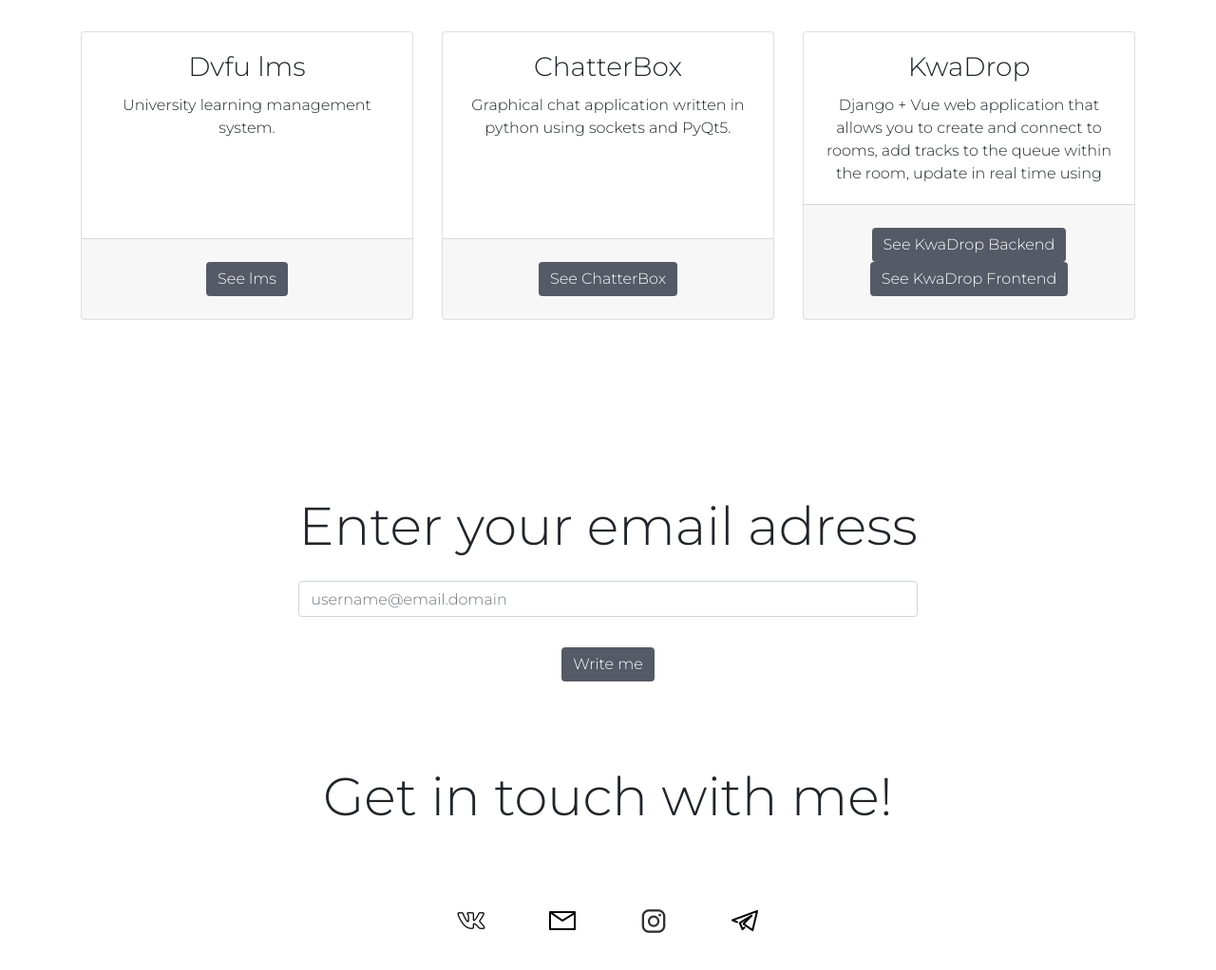
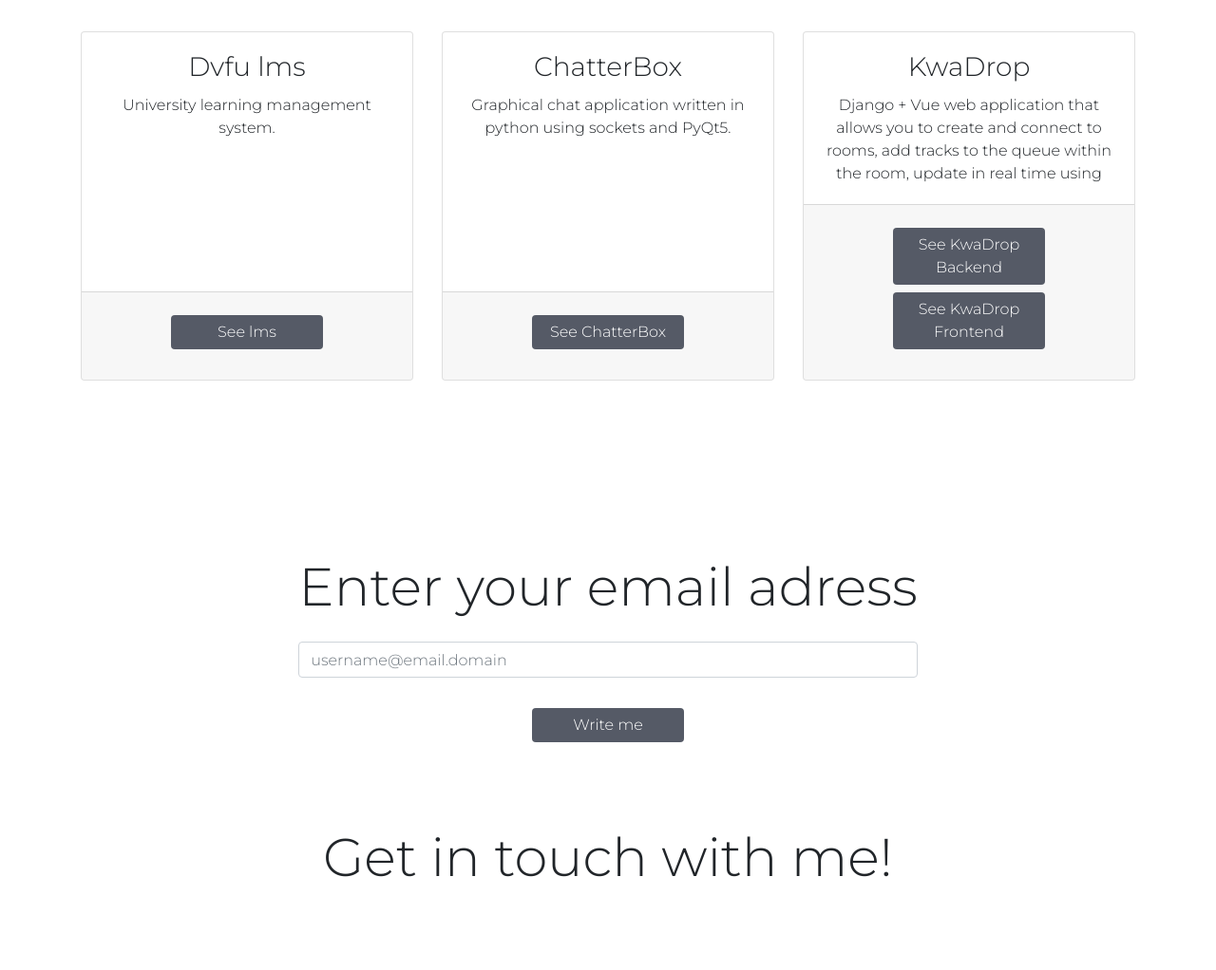
Before and after one commit to FroggyKwa/golovankov.ru, a PHP site: page / in a window 1280 px wide. Shown: the part 1007-2029 px from the top of the page at 95% size. Run offline with PHP 8.4, Linux system fonts and the light colour scheme.

Commit message:
fix styles

```diff
--- a/css/style.css
+++ b/css/style.css
@@ -43,6 +43,8 @@ body
 
 .mybtn
 {
+  width: 10rem;
+  margin-bottom: 0.5rem;
   background-color: #555A66;
   border: none;
 }
```
